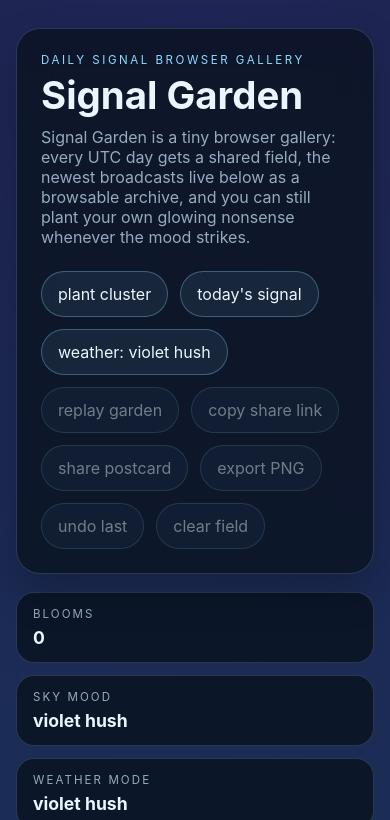
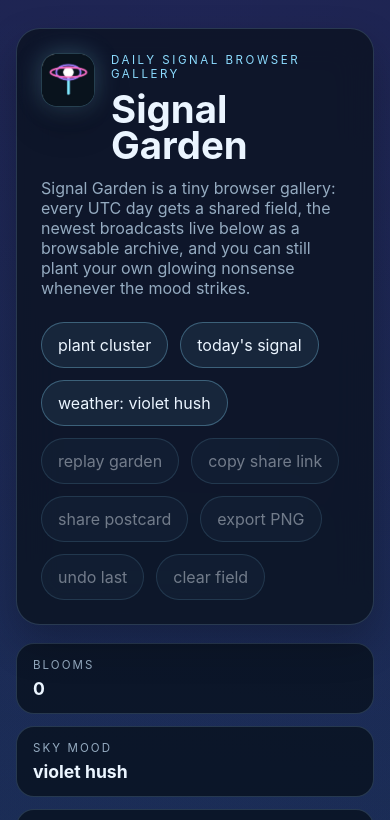
Before and after one commit to garytalbot/signal-garden, a plain HTML site: page index.html in a window 390 px wide. Shown: the top 820 px of the page. Drawn offline with Linux system fonts and the light colour scheme.

Commit message:
feat: ship signal garden launch icons

```diff
--- a/assets/styles.css
+++ b/assets/styles.css
@@ -202,6 +202,22 @@ body[data-weather="storm-glass"] {
   justify-content: space-between;
   align-items: end;
   padding: 24px;
+}
+
+.brand-lockup {
+  display: flex;
+  align-items: center;
+  gap: 16px;
+}
+
+.brand-mark {
+  width: 64px;
+  height: 64px;
+  border-radius: 18px;
+  border: 1px solid color-mix(in srgb, var(--badge-line) 92%, transparent);
+  box-shadow: 0 16px 36px rgba(0, 0, 0, 0.24), 0 0 24px color-mix(in srgb, var(--accent-soft) 26%, transparent);
+  background: rgba(3, 10, 18, 0.82);
+  flex: 0 0 auto;
 }
 
 .eyebrow {
@@ -872,6 +888,14 @@ button[data-state="working"] {
 
 @media (max-width: 760px) {
   .topbar, .notes { grid-template-columns: 1fr; display: grid; }
+  .brand-lockup {
+    align-items: start;
+  }
+  .brand-mark {
+    width: 54px;
+    height: 54px;
+    border-radius: 16px;
+  }
   .hud { grid-template-columns: 1fr; }
   .stage { height: 62vh; }
   .archive-head,
--- a/index.html
+++ b/index.html
@@ -6,6 +6,10 @@
   <title>Signal Garden — daily signal browser gallery</title>
   <meta name="description" content="A tiny browser gallery where every UTC day gets a shared glowing field and every click can still plant a new procedural bloom.">
   <meta name="theme-color" content="#07111a">
+  <meta name="application-name" content="Signal Garden">
+  <meta name="apple-mobile-web-app-capable" content="yes">
+  <meta name="apple-mobile-web-app-status-bar-style" content="black-translucent">
+  <meta name="apple-mobile-web-app-title" content="Signal Garden">
   <meta name="twitter:card" content="summary_large_image">
   <meta name="twitter:title" content="Signal Garden — daily signal browser gallery">
   <meta name="twitter:description" content="A tiny browser gallery with a shared UTC daily signal, a lightweight archive, exact-garden links, and PNG export.">
@@ -20,14 +24,24 @@
   <meta property="og:image:alt" content="Signal Garden interface showing glowing blooms and recent daily signal archive cards.">
   <link rel="canonical" href="https://garytalbot.github.io/signal-garden/">
   <link rel="icon" href="assets/favicon.svg" type="image/svg+xml">
+  <link rel="alternate icon" href="assets/favicon.ico" sizes="any">
+  <link rel="icon" href="assets/icons/favicon-32x32.png" type="image/png" sizes="32x32">
+  <link rel="icon" href="assets/icons/favicon-16x16.png" type="image/png" sizes="16x16">
+  <link rel="apple-touch-icon" href="assets/icons/apple-touch-icon.png" sizes="180x180">
+  <link rel="manifest" href="site.webmanifest">
   <link rel="stylesheet" href="assets/styles.css">
 </head>
 <body>
   <main class="shell">
     <header class="topbar">
       <div>
-        <p class="eyebrow">daily signal browser gallery</p>
-        <h1>Signal Garden</h1>
+        <div class="brand-lockup">
+          <img src="assets/launch/logo-128.png" alt="Signal Garden logo" class="brand-mark" width="64" height="64">
+          <div>
+            <p class="eyebrow">daily signal browser gallery</p>
+            <h1>Signal Garden</h1>
+          </div>
+        </div>
         <p class="lede">Signal Garden is a tiny browser gallery: every UTC day gets a shared field, the newest broadcasts live below as a browsable archive, and you can still plant your own glowing nonsense whenever the mood strikes.</p>
       </div>
       <div class="controls">
```
Also changed, not shown: assets/favicon.ico (added), assets/icons/apple-touch-icon.png (added), assets/icons/favicon-16x16.png (added), assets/icons/favicon-32x32.png (added), assets/icons/icon-192.png (added), assets/icons/icon-512.png (added), assets/launch/logo-128.jpg (added), assets/launch/logo-128.png (added), assets/launch/logo-512.png (added), site.webmanifest (added).
